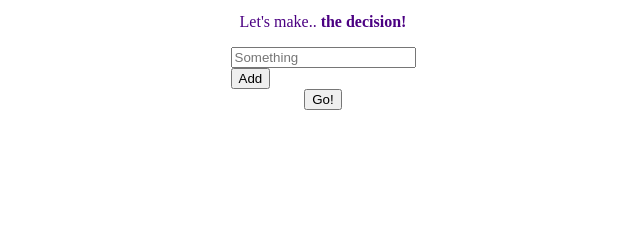
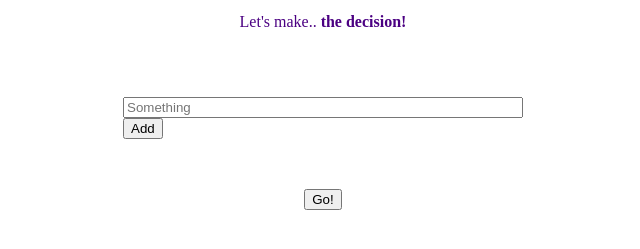
Before and after one commit to Ne11y/help-me-choose, a plain HTML site: page index.html in a window 1280 px wide. Shown: the part 315-564 px from the top of the page, without its empty margins (317-957 px from the left). Drawn offline with nearby package versions, Linux system fonts and the light colour scheme.

Commit message:
Day2 CSS, flex

```diff
--- a/main.css
+++ b/main.css
@@ -16,7 +16,18 @@ h1 {
 }
 
 .inputSection {
+  margin: 50px 0px;
+  width: 400px;
+}
 
+.inputs {
+  width: inherit;
+  display: flex;
+  flex-direction: column;
+}
+
+.addoption {
+  margin-top: 10px
 
 }
 
```
